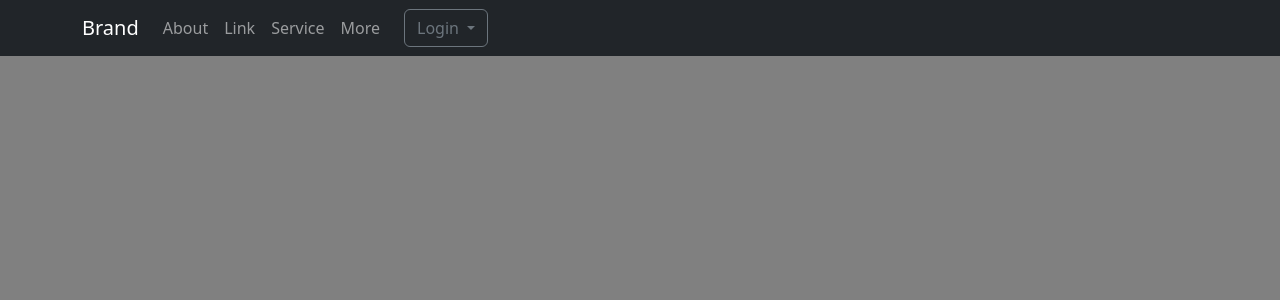
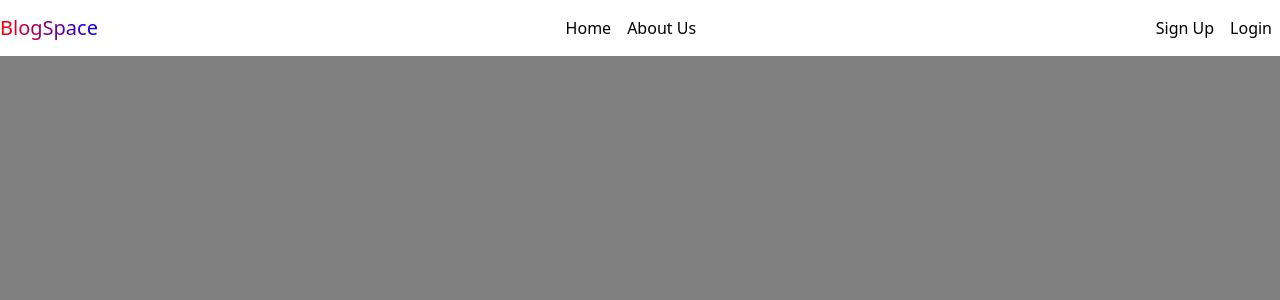
Before and after one commit to Lara5595/Spring_Boot_Practice, a Spring Boot app: page /blogs/blog in a window 1280 px wide. Shown: the top 300 px of the page. Run offline with Spring Boot 4, Linux system fonts and the light colour scheme.

Commit message:
finished nav bar

```diff
--- a/src/main/resources/static/css/blog.css
+++ b/src/main/resources/static/css/blog.css
@@ -2,10 +2,18 @@ body{
     background-color: gray;
 }
 
-button:focus {
-    outline: 0;
+
+.navbar-brand{
+    background-image: linear-gradient(90deg, red, blue);
+    -webkit-background-clip: text;
+    color: transparent;
 }
 
-.navbar .dropdown-menu .form-control {
-    width: 200px;
+#navb{
+    display: flex;
+    justify-content: center;
 }
+
+.nav-link{
+    color: black;
+}
--- a/src/main/resources/templates/partials/partialsBlog.html
+++ b/src/main/resources/templates/partials/partialsBlog.html
@@ -13,45 +13,32 @@
 </head>
 <body>
 
-<nav th:fragment="bootstrap-nav" class="navbar navbar-expand-lg navbar-dark bg-dark fixed-top" role="navigation">
-  <div class="container">
-    <a class="navbar-brand" href="#">Brand</a>
-    <button class="navbar-toggler border-0" type="button" data-toggle="collapse" data-target="#exCollapsingNavbar">
-      &#9776;
-    </button>
-    <div class="collapse navbar-collapse" id="exCollapsingNavbar">
-      <ul class="nav navbar-nav">
-        <li class="nav-item"><a href="#" class="nav-link">About</a></li>
-        <li class="nav-item"><a href="#" class="nav-link">Link</a></li>
-        <li class="nav-item"><a href="#" class="nav-link">Service</a></li>
-        <li class="nav-item"><a href="#" class="nav-link">More</a></li>
-      </ul>
-      <ul class="nav navbar-nav flex-row justify-content-between ml-auto">
-        <li class="nav-item order-2 order-md-1"><a href="#" class="nav-link" title="settings"><i class="fa fa-cog fa-fw fa-lg"></i></a></li>
-        <li class="dropdown order-1">
-          <button type="button" id="dropdownMenu1" data-toggle="dropdown" class="btn btn-outline-secondary dropdown-toggle">Login <span class="caret"></span></button>
-          <ul class="dropdown-menu dropdown-menu-right mt-1">
-            <li class="p-3">
-              <form class="form" role="form">
-                <div class="form-group">
-                  <input id="emailInput" placeholder="Email" class="form-control form-control-sm" type="text" required="">
-                </div>
-                <div class="form-group">
-                  <input id="passwordInput" placeholder="Password" class="form-control form-control-sm" type="text" required="">
-                </div>
-                <div class="form-group">
-                  <button type="submit" class="btn btn-primary btn-block">Login</button>
-                </div>
-                <div class="form-group text-xs-center">
-                  <small><a href="#">Forgot password?</a></small>
-                </div>
-              </form>
-            </li>
-          </ul>
-        </li>
-      </ul>
-    </div>
+<nav th:fragment="bootstrap-nav" class="navbar navbar-expand-md bg-white navbar-white sticky-top">
+  <a class="navbar-brand" href="#">BlogSpace</a>
+  <button class="navbar-toggler navbar-toggler-right" type="button" data-toggle="collapse" data-target="#navb" aria-expanded="true">
+    <span class="navbar-toggler-icon"></span>
+  </button>
+  <div id="navb" class="navbar-collapse collapse hide">
+    <ul class="navbar-nav">
+      <li class="nav-item active">
+        <a class="nav-link" href="#">Home</a>
+      </li>
+      <li class="nav-item">
+        <a class="nav-link" href="#">About Us</a>
+      </li>
+    </ul>
   </div>
+
+
+    <ul class="nav navbar-nav">
+      <li class="nav-item">
+        <a class="nav-link" href="#"><span class="fas fa-user"></span> Sign Up</a>
+      </li>
+      <li class="nav-item">
+        <a class="nav-link" href="#"><span class="fas fa-sign-in-alt"></span> Login</a>
+      </li>
+    </ul>
+
 </nav>
 
 
```
